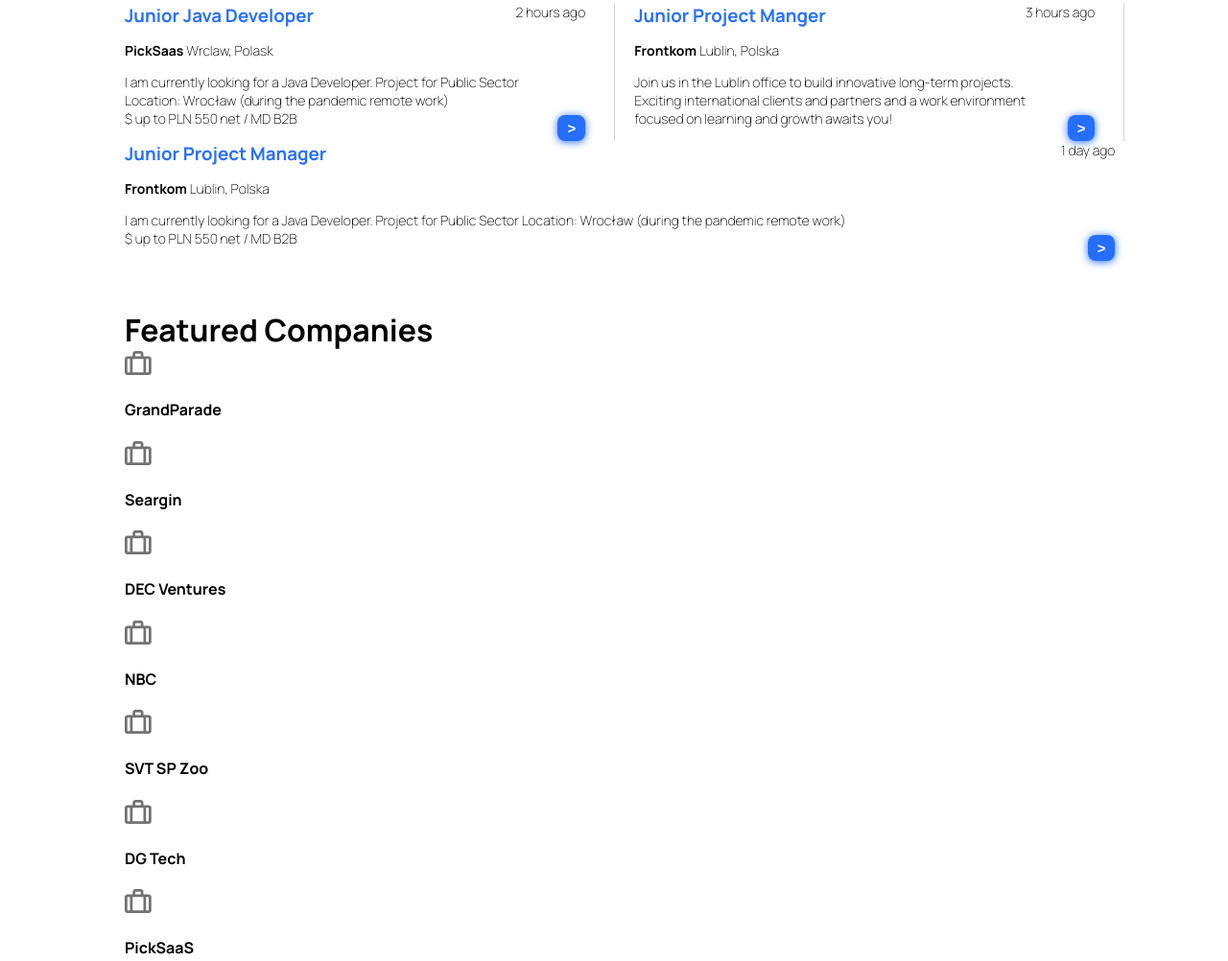
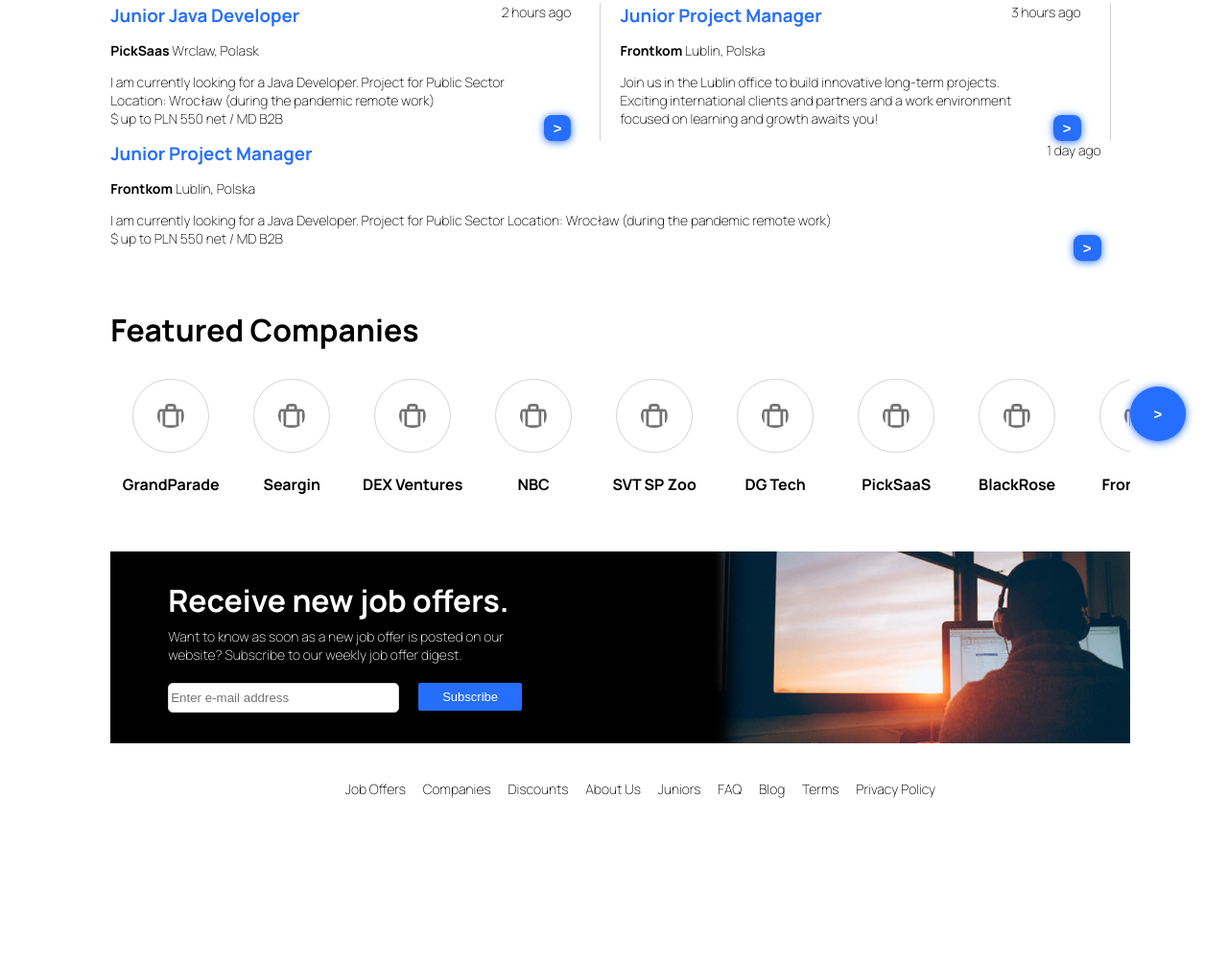
Before and after one commit to MK-Codecademy/Richard-Convery-JJO-Front-End-Coding-Challenge, a plain HTML site: page Index.html in a window 1280 px wide. Shown: the part 508-1510 px from the top of the page at 96% size. After the commit the page ends 1400 px from the top, so only its background shows below. Drawn offline with Linux system fonts and the light colour scheme.

Commit message:
Completed first round of styling for whole page

```diff
--- a/Index.html
+++ b/Index.html
@@ -16,7 +16,6 @@
 </head>
 <body>
     <!-- create the hero header and text within it -->
-<div class='hero'></div>
 <img id="hero-image" src="Resources/images/hero-image.png" alt="Welcome to JJO">
 <div class="hero-container">
     <div class="hero-top">
@@ -27,7 +26,7 @@
                 <li>About Us</li>
                 <li>FAQ</li>
                 <li>Blog</li>
-                <li class="btn">Login</li>
+                <li class="btn-rect">Login</li>
             </ul>
         </nav>
     </div>
@@ -36,7 +35,7 @@
     <br>
         <h1 class="white">Juniors make IT work.</h1>
         <p class="white">Hire and invest in highly skilled juniors now.</p>
-    <button class="btn">Post Offer Now</button>
+    <button class="btn-rect">Post Offer Now</button>
 </div>
 <!-- Job offers -->
 <div class="job-offers-container">
@@ -59,13 +58,13 @@
                 <p><strong>PickSaas</strong> Wrclaw, Polask</p>
                 <p>I am currently looking for a Java Developer. Project for Public Sector Location: Wrocław (during the pandemic remote work) <br>
                 $ up to PLN 550 net / MD B2B</p>
-                <button>></button>
+                <button class="btn-sq">></button>
             </div>
             <div class="job-border1"></div>
             <div class="job-border2"></div>
             <div class="job">
                 <div class="job-top">
-                    <h3>Junior Project Manger</h3>
+                    <h3>Junior Project Manager</h3>
                     <div class="time-since-post-container">
                         <p class="time-since-post">3 hours ago</p>
                     </div>
@@ -73,7 +72,7 @@
                 <p><strong>Frontkom</strong> Lublin, Polska</p>
 
                 <p>Join us in the Lublin office to build innovative long-term projects. Exciting international clients and partners and a work environment focused on learning and growth awaits you!</p>
-                <button>></button>
+                <button class="btn-sq">></button>
             </div>
             <div class="job-border1"></div>
             <div class="job-border2"></div>
@@ -86,7 +85,7 @@
                 </div>
                 <p><strong>Frontkom</strong> Lublin, Polska</p>
                 <p>I am currently looking for a Java Developer. Project for Public Sector Location: Wrocław (during the pandemic remote work) <br> $ up to PLN 550 net / MD B2B</p>
-                <button>></button>
+                <button class="btn-sq">></button>
             </div>
         </div>
     </div>
@@ -94,54 +93,63 @@
 <!-- featured companies -->
 <div class="featured-container">
     <div class="featured">
-        <h1>Featured Companies</h1>
+        <h1 class="featured-heading">Featured Companies</h1>
         <div class="companies">
             <div class="company">
-                <img src="Resources/images/icon-briefcase.png" alt="Company Logo">
+                <img class="logo"  src="Resources/images/icon-briefcase.png" alt="Company Logo">
                 <h4>GrandParade</h4>
             </div>
             <div class="company">
-                <img src="Resources/images/icon-briefcase.png" alt="Company Logo">
+                <div class="center">
+                    <img class="logo" src="Resources/images/icon-briefcase.png" alt="Company Logo">
+                </div>
                 <h4>Seargin</h4>
             </div><div class="company">
-                <img src="Resources/images/icon-briefcase.png" alt="Company Logo">
-                <h4>DEC Ventures</h4>
+                <img class="logo"  src="Resources/images/icon-briefcase.png" alt="Company Logo">
+                <h4>DEX Ventures</h4>
             </div><div class="company">
-                <img src="Resources/images/icon-briefcase.png" alt="Company Logo">
+                <img class="logo"  src="Resources/images/icon-briefcase.png" alt="Company Logo">
                 <h4>NBC</h4>
             </div><div class="company">
-                <img src="Resources/images/icon-briefcase.png" alt="Company Logo">
+                <img class="logo"  src="Resources/images/icon-briefcase.png" alt="Company Logo">
                 <h4>SVT SP Zoo</h4>
             </div><div class="company">
-                <img src="Resources/images/icon-briefcase.png" alt="Company Logo">
+                <img class="logo"  src="Resources/images/icon-briefcase.png" alt="Company Logo">
                 <h4>DG Tech</h4>
             </div><div class="company">
-                <img src="Resources/images/icon-briefcase.png" alt="Company Logo">
+                <img class="logo"  src="Resources/images/icon-briefcase.png" alt="Company Logo">
                 <h4>PickSaaS</h4>
             </div><div class="company">
-                <img src="Resources/images/icon-briefcase.png" alt="Company Logo">
+                <img class="logo"  src="Resources/images/icon-briefcase.png" alt="Company Logo">
                 <h4>BlackRose</h4>
             </div><div class="company">
-                <img src="Resources/images/icon-briefcase.png" alt="Company Logo">
+                <img class="logo"  src="Resources/images/icon-briefcase.png" alt="Company Logo">
                 <h4>FrontKom</h4>
             </div><div class="company">
-                <img src="Resources/images/icon-briefcase.png" alt="Company Logo">
+                <img class="logo"  src="Resources/images/icon-briefcase.png" alt="Company Logo">
                 <h4>FrontKom</h4>
             </div>
-            <button btn-round>></button>
         </div>
+        <button id="btn-round">></button>
     </div>
 </div>
 <!-- newsletter sign up -->
+
 <div class="newsletter">
-    <img id="newsletter-image" src="Resources/images/Newsletter-image.png" alt="Sign up to get the latest jobs">
-    <div class="sign-up">
-        <h1 class="white">Receive new job offers.</h1>
-        <p>Want to know as soon as a new job offer is posted on our website? Subscribe to our weekly job offer digest.</p>
-        <input type="email" name="email" id="email" placeholder="Enter e-mail address" pattern="[a-z0-9._%+-]+@[a-z0-9.-]+\.[a-z]{2,}$">
-        <button class="btn">Subscribe</button>
+    <div class="bottom-banner">
+        <div>
+            <h1 class="white bottom">Receive new job offers.</h1>
+            <p class="white bottom-text">Want to know as soon as a new job offer is posted on our website? Subscribe to our weekly job offer digest.</p>
+            <div class="email-collection">
+                <input type="email" name="email" id="email" placeholder="Enter e-mail address" pattern="[a-z0-9._%+-]+@[a-z0-9.-]+\.[a-z]{2,}$">
+                <button class="btn-rect subs">Subscribe</button>
+            </div>
+        </div>
+        <img id="newsletter-image" src="Resources/images/Newsletter-image.png" alt="Sign up to get the latest jobs">
     </div>
+
 </div>
+<br>
 <!-- bottom nav -->
 <div class="footer">
     <nav class="bottom-nav">
--- a/Resources/CSS/style.css
+++ b/Resources/CSS/style.css
@@ -24,46 +24,36 @@
     line-height: normal;
     display: inline;
 }
+h4 {
+    text-align: center;
+}
 #hero-image {
     min-height: 405px;
     min-width: 1440px;
     max-width: 100%;
 }
 #newsletter-image {
-    width: 100%;
+    max-width: 100%;
+    height: 200px;
+    float: right;
 }
 nav {
-    float: right;
     font-size: 14px;
 }
 li {
     display: inline;
     margin-left: 15px;
 }
-.btn {
-    background-color: #266EFD;
-    box-shadow: #3876F1 58%;
-    padding: 10px 25px;
-    border-radius: 8px;
-    border-style: none;
-    color: white;
-    font-size: 15px;
-    font-weight: bold;
-}
-.hero {
-    position: relative;
-    text-align: center;
-}
 .hero-container {
     position: absolute;
     top: 40px;
-    left: 130px;
+    left: 9%;
     width: 83%;
 }
 .job-offers-container{
     position: relative;
     top: 40px;
-    left: 130px;
+    left: 9%;
     max-width: 1593.6px;
     width: 83%;
     margin-bottom: 50px;
@@ -96,17 +86,58 @@
 div p {
     max-width: 90%;
 }
+.featured-heading {
+    display: block;
+}
 .featured-container{
     position: relative;
     top: 40px;
-    left: 130px;
+    left: 9%;
+    max-width: 1593.6px;
     width: 83%;
+}
+.featured {
+    padding-bottom: 30px;
+}
+.companies {
+    display: inline-flex;
+    width: 100%;
+    flex-wrap: nowrap;
+    overflow-y: scroll;
+
+}
+.company {
+    min-width: 110px;
+    flex-basis: auto;
+    padding: 8px;
+}
+.center {
+    display: block;
+    margin: 0 auto;
+    width: 75%;
+}
+.logo {
+    border: lightgray 1px solid;
+    padding: 25px;
+    border-radius: 45px;
+    display: block;
+    margin-left: auto;
+    margin-right: auto;
+
+}
+
+.newsletter{
+        position: relative;
+        top: 40px;
+        left: 9%;
+        width: 83%;
 }
 .white {
     color: white;
 }
 .top-nav {
     color: white;
+    float: right;
 }
 .all-jobs {
     float: right;
@@ -122,7 +153,31 @@
     text-align: right;
     float: right;
 }
-button:not(.btn) {
+.bottom {
+    position: absolute;
+    top: 8px;
+    left: 60px;
+}
+.bottom-text {
+    position: absolute;
+    top: 65px;
+    left: 60px;
+    width: 350px;
+}
+.sign-up-top {
+    background-color: black;
+}
+.bottom-banner {
+    width: 100%;
+    background-color: black;
+    height: 200px;
+}
+.footer {
+    margin: 60px;
+    text-align: center;
+}
+/* Buttons */
+.btn-sq {
     float: right;
     background-color: #266EFD;
     box-shadow: 0 1px 8px 0 #266EFD;
@@ -136,3 +191,46 @@
     bottom:0;
     right:0;
 }
+#btn-round {
+    display: inline;
+    border-radius: 50%;
+    padding: 20px 25px;
+    background-color: #266EFD;
+    box-shadow: 0 1px 8px 0 #266EFD;
+    border-style: none;
+    color: white;
+    font-size: 15px;
+    font-weight: bold;
+    position: absolute;
+    margin-top: 16px;
+}
+.btn-rect {
+    background-color: #266EFD;
+    box-shadow: #3876F1 58%;
+    padding: 10px 25px;
+    border-radius: 8px;
+    border-style: none;
+    color: white;
+    font-size: 15px;
+    font-weight: bold;
+    position: inherit;
+}
+input {
+    height: 27px;
+    border-radius: 5px;
+    border: lightgray 1px solid;
+    width: 235px;
+    margin-right: 20px;
+}
+.subs {
+    padding: 7px 25px;
+    font-weight: normal;
+    font-size: small;
+    border-radius: 2px;
+}
+.email-collection {
+    position: absolute;
+    top: 137px;
+    left: 60px;
+    width: 350px;
+}
```
